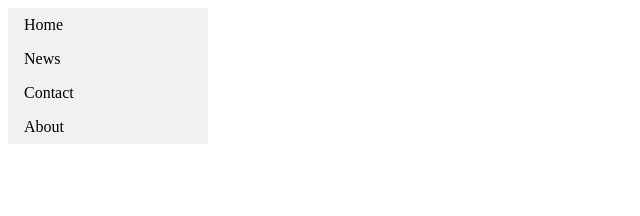
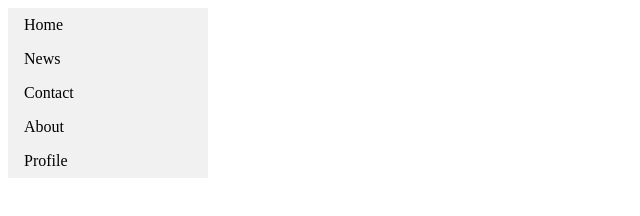
Before and after one commit to Elvis-Blaze/Front-end-Projects, a plain HTML site: page NAVBAR/index.html in a window 1280 px wide. Shown: the full height of the page, 0-640 px from the left. Drawn offline with Linux system fonts and the light colour scheme.

Commit message:
Profile Link Added

```diff
--- a/NAVBAR/index.html
+++ b/NAVBAR/index.html
@@ -10,6 +10,7 @@
         <li><a href="#news">News</a></li>
         <li><a href="#contact">Contact</a></li>
         <li><a href="#about">About</a></li>
+        <li><a href="#profile">Profile</a></li>
       </ul>
 
 
```
